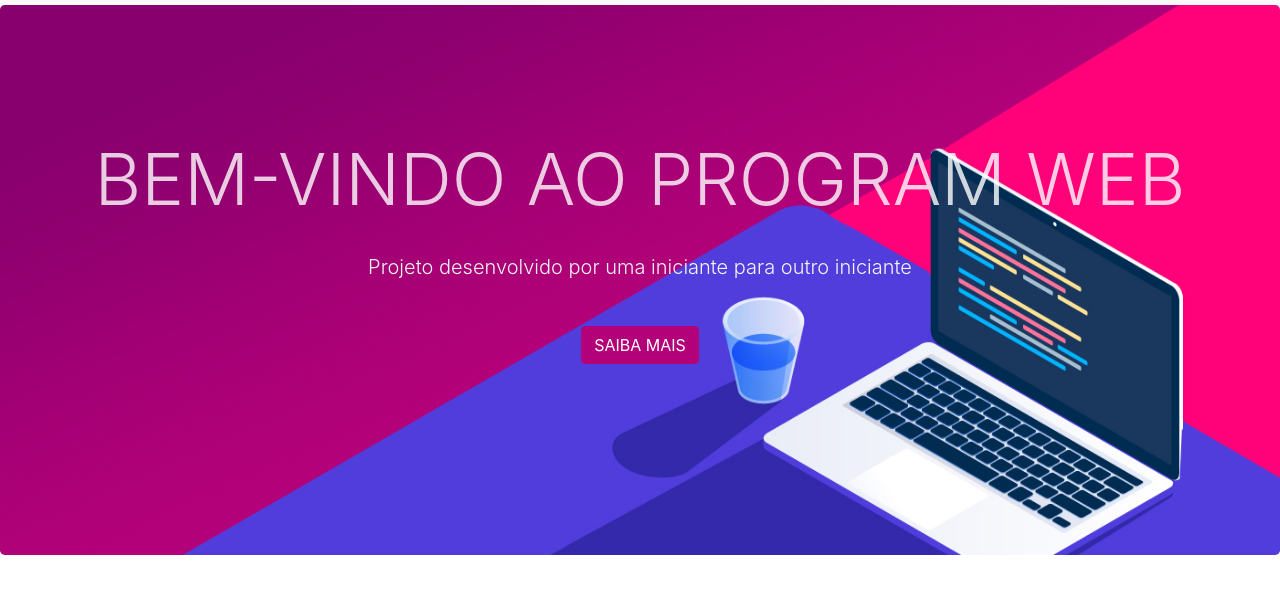
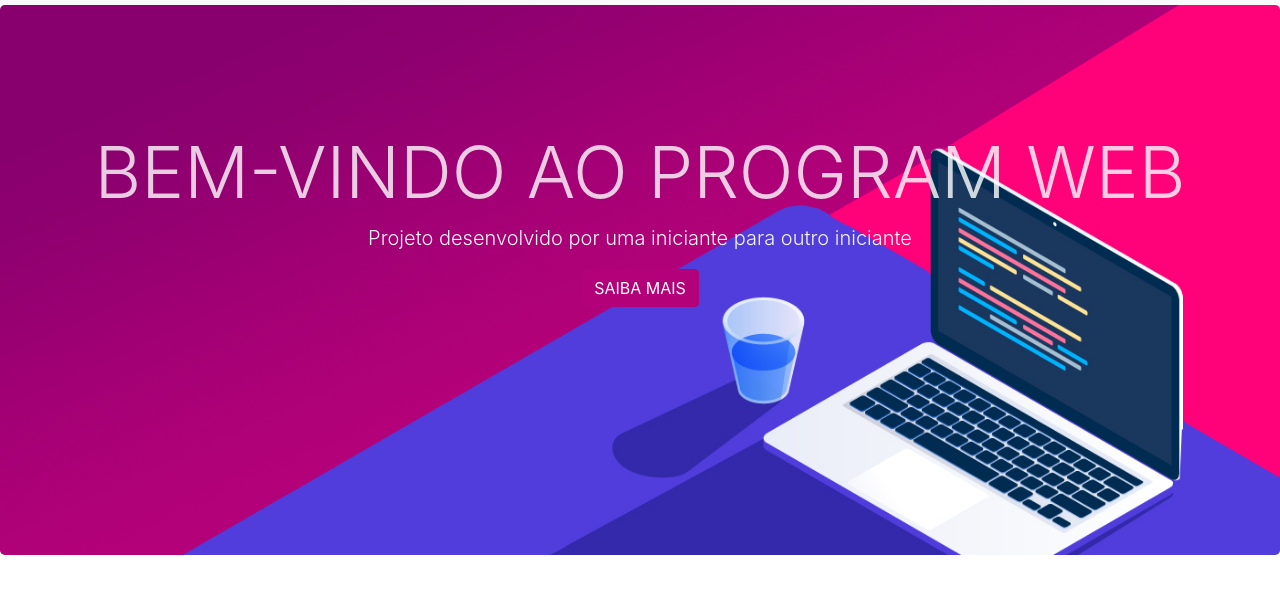
Before and after one commit to emilaynerodrigues/Projeto-ProgramWEB, a website: page index.html in a window 1280 px wide. Shown: the part 87-680 px from the top of the page. Drawn offline with nearby package versions, Linux system fonts and the light colour scheme; files that its build step writes are made by us from their sources.

Commit message:
testando espaçamento

```diff
--- a/custom/scss/custom.scss
+++ b/custom/scss/custom.scss
@@ -14,7 +14,6 @@ $enable-responsive-font-sizes: true !default;
 .paral p {
     color: #f5f5f5;
     text-align: center;
-    line-height: 60px;
 }
 
 /* Heading for Parallax Section */
@@ -22,7 +21,6 @@ $enable-responsive-font-sizes: true !default;
     color: rgba(255, 255, 255, 0.8);
     text-align: center;
     padding-top: 60px;
-    line-height: 100px;
 }
 
 /* Image for Parallax Section */
```
